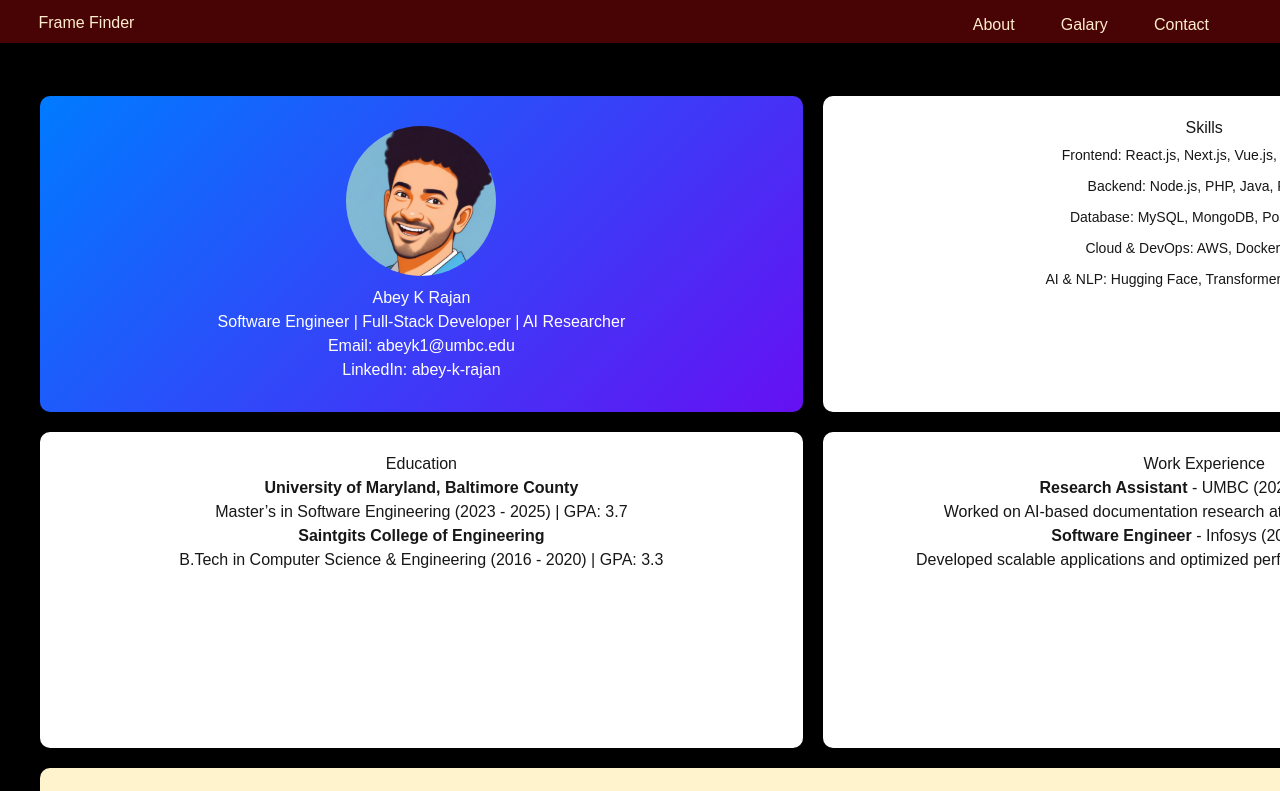
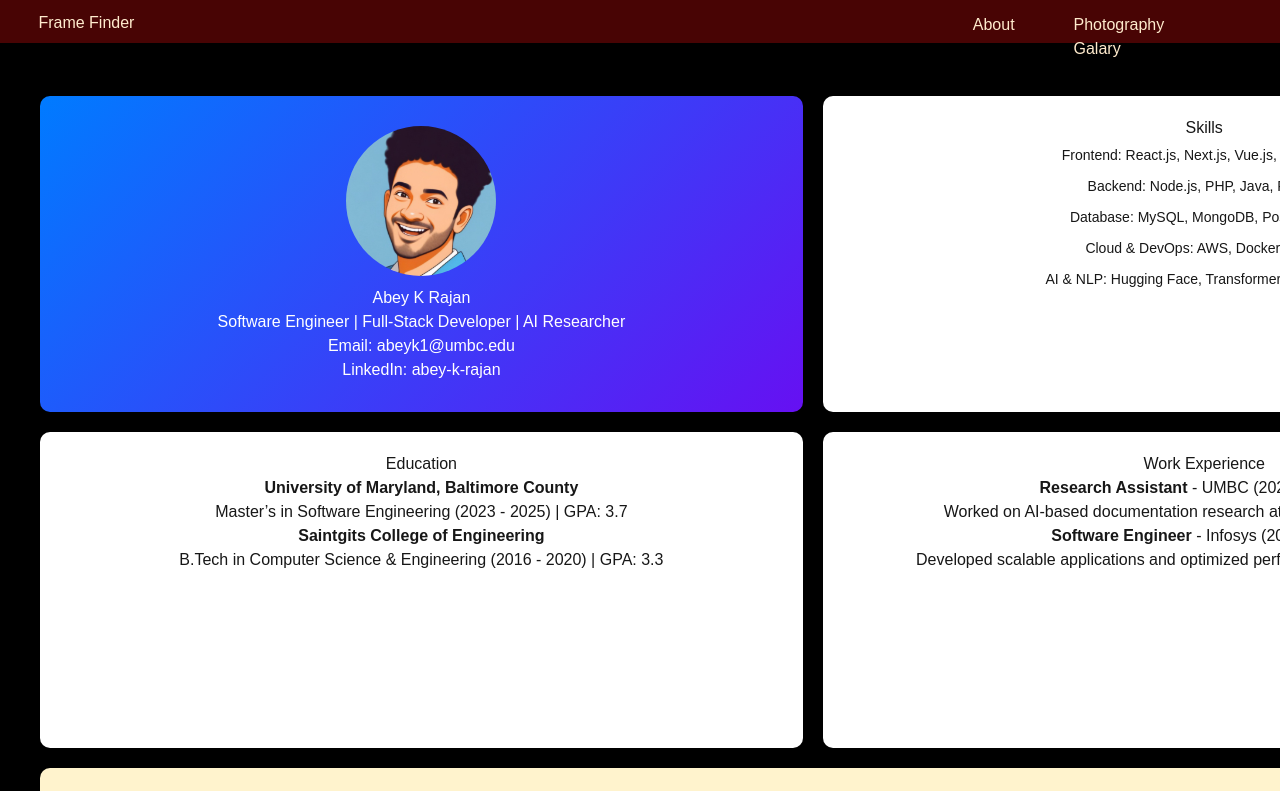
Before and after one commit to abeyrajan7/photography-app, a Next.js app in the folder my-photography-next-app/: page /about in a window 1280 px wide. Shown: the top 791 px of the page. Built offline with nearby package versions, Linux system fonts and the light colour scheme.

Commit message:
about page

```diff
--- a/my-photography-next-app/src/Components/Header.tsx
+++ b/my-photography-next-app/src/Components/Header.tsx
@@ -25,9 +25,9 @@ export default function Header() {
           onClick={() => handleNavigation("/gallery")}
           style={{ cursor: "pointer", color: "blanchedalmond" }}
         >
-          Galary
+          Photography Galary
         </li>
-        <li style={{ cursor: "pointer", color: "blanchedalmond" }}>Contact</li>
+        {/* <li style={{ cursor: "pointer", color: "blanchedalmond" }}>Contact</li> */}
       </ul>
     </div>
   );
```
